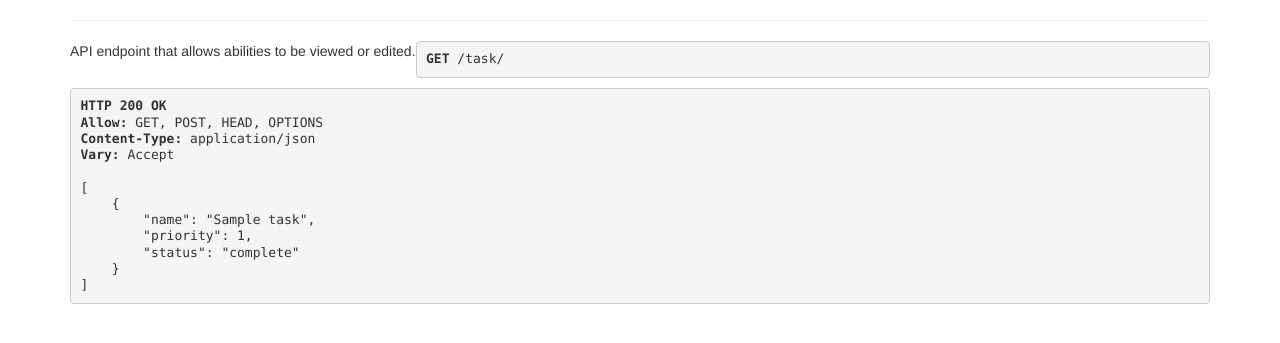
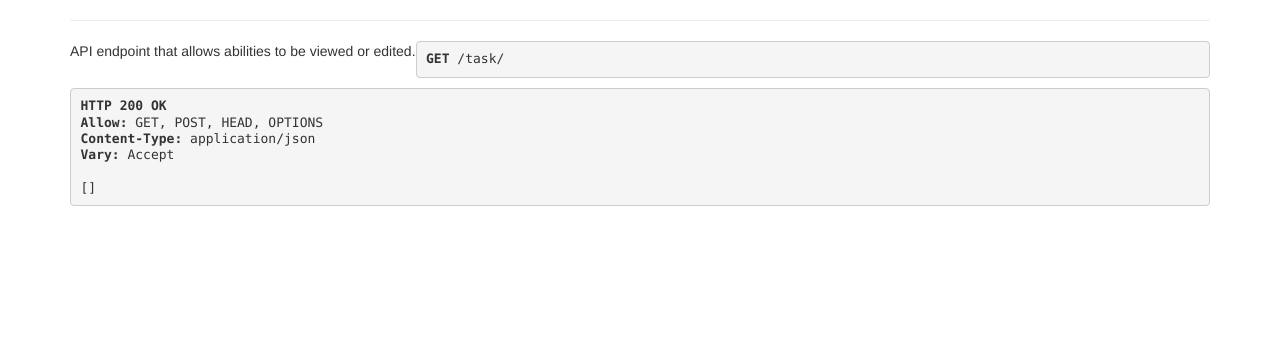
Before and after one commit to phist210/kanban-django, a Django app: page /task/ in a window 1280 px wide. Shown: the part 240-583 px from the top of the page. Run offline with Django 3.2, Linux system fonts and the light colour scheme; tables that the repository leaves empty hold one stand-in row (values such as "Sample post"); some libraries are stand-ins or nearby versions.

Commit message:
user relation to task

```diff
--- a/kanban/serializers.py
+++ b/kanban/serializers.py
@@ -7,7 +7,7 @@ from .models import Task
 class TaskSerializer(serializers.HyperlinkedModelSerializer):
     class Meta:
         model = Task
-        fields = ('name', 'priority', 'status')
+        fields = ('name', 'priority', 'status', 'owner_id')
 
     def in_range(priority):
         if priority not in range(1, 11):
@@ -32,12 +32,3 @@ class UserSerializer(serializers.ModelSerializer):
     class Meta:
         model = User
         fields = ('id', 'username', 'task')
-        # fields = ('password', 'first_name', 'last_name', 'email')
-    #     write_only_fields = ('password',)
-    #
-    # def create(self, validated_data):
-    #         user = User(email=validated_data['email'],
-    #                     username=validated_data['username'])
-    #         user.set_password(validated_data['password'])
-    #         user.save()
-    #         return user
--- a/kanban/static/css/dashboard.css
+++ b/kanban/static/css/dashboard.css
@@ -13,7 +13,7 @@ body{
 
 /* When the input field gets focus, change its width to 100% */
 input[type=text]:focus {
-    width: 180px;
+    width: 140px;
 }
 
 a#logout{
--- a/kanban/templates/kanban/base.html
+++ b/kanban/templates/kanban/base.html
@@ -11,6 +11,6 @@
     {% block content %}
     {% endblock %}
     <script src="https://ajax.googleapis.com/ajax/libs/jquery/1.11.1/jquery.min.js"></script>
-    <script src="{% static "js/dashboard.js" %}?v=00006"></script>
+    <script src="{% static "js/dashboard.js" %}?v=00007"></script>
   </body>
 </html>
--- a/kanban/urls.py
+++ b/kanban/urls.py
@@ -6,5 +6,6 @@ urlpatterns = [
     url(r'^$', views.index, name='index'),
     # url(r'^myaccount', views.myaccount, name='myaccount'),
     # url(r'^new_task/', views.new_task, name='new_task'),
+    # url(r'^inplaceeditform/', include('inplaceeditform.urls')),
 
 ]
--- a/kanban/views.py
+++ b/kanban/views.py
@@ -10,7 +10,7 @@ from rest_framework import viewsets
 from .models import Task
 from .serializers import TaskSerializer, UserSerializer
 from rest_framework import generics
-from .forms import TaskForm
+from .forms import TaskForm, EditTaskForm
 from django.contrib.auth.models import User
 
 
@@ -21,7 +21,6 @@ def edit_task(request):
 def index(request):
     try:
         task = Task.objects.filter(owner=1).order_by('-priority')
-
     except Task.DoesNotExist:
         raise Http404("Task does not exist")
     if request.method == 'POST':
@@ -33,6 +32,7 @@ def index(request):
             return redirect('/kanban/', pk=task.pk)
     else:
         form = TaskForm()
+
     return render(request, 'kanban/index.html', {'task': task, 'form': form})
 
 
@@ -55,8 +55,10 @@ class TaskViewSet(viewsets.ModelViewSet):
     """
     API endpoint that allows abilities to be viewed or edited.
     """
-    queryset = Task.objects.all().order_by('-status')
     serializer_class = TaskSerializer
+
+    def get_queryset(self):
+        return Task.objects.filter(owner_id=self.request.user.id).order_by('-status')
 
 
 class UserList(generics.ListAPIView):
@@ -69,45 +71,45 @@ class UserDetail(generics.RetrieveAPIView):
     serializer_class = UserSerializer
 
 
-@csrf_protect
-@api_view(['GET', 'POST'])
-def task_list(request, pk):
-    """
-    List all snippets, or create a new snippet.
-    """
-
-    if request.method == 'GET':
-        task = Task.objects.all()
-        serializer = TaskSerializer(task, many=True)
-        return Response(serializer.data)
-
-    elif request.method == 'POST':
-        serializer = TaskSerializer(data=request.data)
-        if serializer.is_valid():
-            serializer.save()
-            return Response(serializer.data, status=status.HTTP_201_CREATED)
-        return Response(serializer.errors, status=status.HTTP_400_BAD_REQUEST)
-
-
-@api_view(['GET', 'PUT', 'DELETE'])
-def task_detail(request, pk):
-    """
-    Retrieve, update or delete a snippet instance.
-    """
-
-    task = Task.get_object_or_404(pk=pk)
-
-    if request.method == 'GET':
-        serializer = TaskSerializer(task)
-        return Response(serializer.data)
-
-    elif request.method == 'PUT':
-        serializer = TaskSerializer(task, data=request.data)
-        if serializer.is_valid():
-            serializer.save()
-            return Response(serializer.data)
-        return Response(serializer.errors, status=status.HTTP_400_BAD_REQUEST)
-
-    elif request.method == 'DELETE':
-        task.destroy()
-        return Response(status=status.HTTP_204_NO_CONTENT)
+# @csrf_protect
+# @api_view(['GET', 'POST'])
+# def task_list(request, pk):
+#     """
+#     List all snippets, or create a new snippet.
+#     """
+#
+#     if request.method == 'GET':
+#         task = Task.objects.all()
+#         serializer = TaskSerializer(task, many=True)
+#         return Response(serializer.data)
+#
+#     elif request.method == 'POST':
+#         serializer = TaskSerializer(data=request.data)
+#         if serializer.is_valid():
+#             serializer.save()
+#             return Response(serializer.data, status=status.HTTP_201_CREATED)
+#         return Response(serializer.errors, status=status.HTTP_400_BAD_REQUEST)
+#
+#
+# @api_view(['GET', 'PUT', 'DELETE'])
+# def task_detail(request, pk):
+#     """
+#     Retrieve, update or delete a snippet instance.
+#     """
+#
+#     task = Task.get_object_or_404(pk=pk)
+#
+#     if request.method == 'GET':
+#         serializer = TaskSerializer(task)
+#         return Response(serializer.data)
+#
+#     elif request.method == 'PUT':
+#         serializer = TaskSerializer(task, data=request.data)
+#         if serializer.is_valid():
+#             serializer.save()
+#             return Response(serializer.data)
+#         return Response(serializer.errors, status=status.HTTP_400_BAD_REQUEST)
+#
+#     elif request.method == 'DELETE':
+#         task.destroy()
+#         return Response(status=status.HTTP_204_NO_CONTENT)
--- a/kanban_project/settings.py
+++ b/kanban_project/settings.py
@@ -68,13 +68,16 @@ TEMPLATES = [
         'OPTIONS': {
             'context_processors': [
                 'django.template.context_processors.debug',
-                'django.template.context_processors.request',
                 'django.contrib.auth.context_processors.auth',
                 'django.contrib.messages.context_processors.messages',
             ],
         },
     },
 ]
+
+TEMPLATE_CONTEXT_PROCESSORS = (
+    'django.core.context_processors.request',
+)
 
 WSGI_APPLICATION = 'kanban_project.wsgi.application'
 
--- a/kanban_project/urls.py
+++ b/kanban_project/urls.py
@@ -21,7 +21,7 @@ from django.contrib.auth.views import login
 from django.contrib.auth.views import logout
 
 router = routers.DefaultRouter()
-router.register('task', views.TaskViewSet)
+router.register('task', views.TaskViewSet, 'task-list')
 
 # Wire up our API using automatic URL routing.
 # Additionally, we include login URLs for the browsable API.
```
Also changed, not shown: kanban/forms.py (+12 -0 lines), kanban/static/js/dashboard.js (+22 -0 lines), kanban/templates/kanban/index.html (+13 -1 lines).
